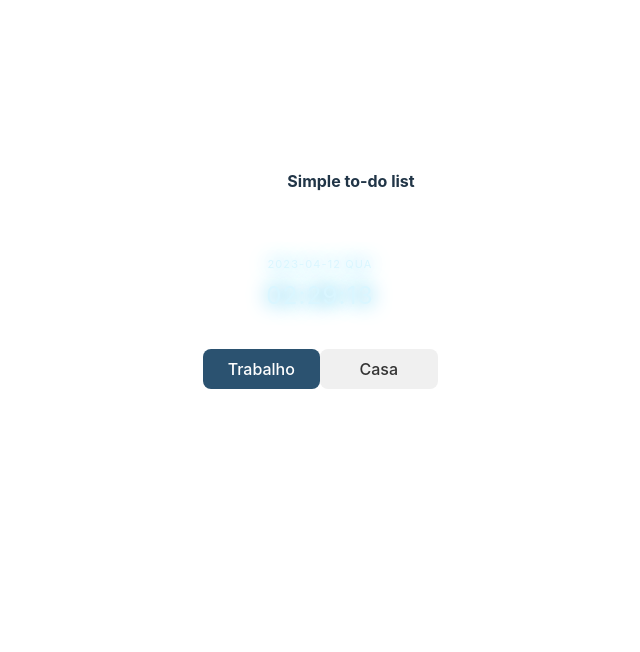
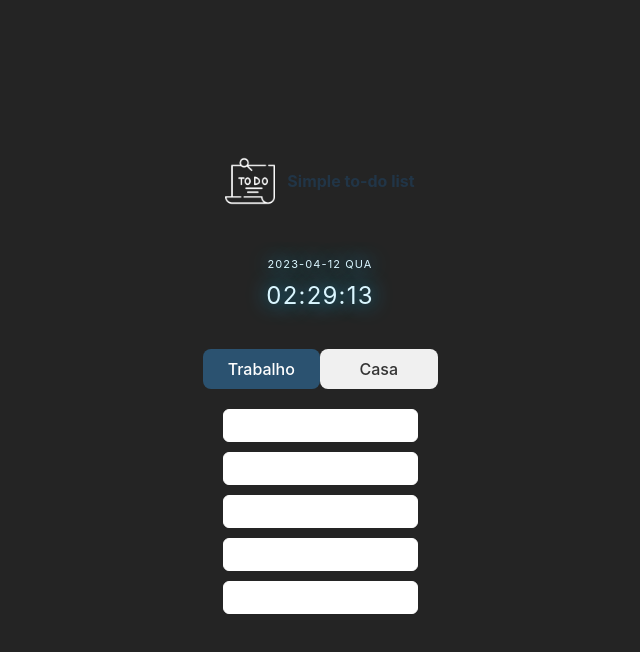
Before and after one commit to guiliznas/simple-todo-list, a Vue app: page / in a window 1280 px wide. Shown: the top 652 px of the page, without its empty margins (320-960 px from the left). Built offline with nearby package versions, Linux system fonts and the light colour scheme.

Commit message:
fix: lighthouse tips

```diff
--- a/index.html
+++ b/index.html
@@ -4,14 +4,15 @@
     <base href="/" />
     <meta charset="UTF-8" />
     <meta http-equiv="X-UA-Compatible" content="IE=edge" />
-    <meta name="viewport" content="width=device-width, initial-scale=1.0, maximum-scale=1, user-scalable=no" />
+    <meta name="viewport" content="width=device-width, initial-scale=1.0, maximum-scale=1" />
     <link rel="shortcut icon" href="/favicon.ico" />
     <meta name="msapplication-TileColor" content="#2B5270" />
     <meta name="theme-color" content="#2B5270" />
     <title>To-do list</title>
     <link rel="manifest" href="/site.webmanifest" />
+    <meta name="description" value="A simple to-do list to manage personal tasks" />
   </head>
-  <body>
+  <body style="background-color: #242424;">
     <div id="app"></div>
     <script type="module" src="/src/main.js"></script>
   </body>
--- a/src/components/TodoList.vue
+++ b/src/components/TodoList.vue
@@ -1,7 +1,7 @@
 <template>
   <div class="tab-container">
     <div class="full-center" style="margin-bottom: 50px;">
-      <img src="../assets/icon-512-white.png" width="50" alt="To-do icon" />
+      <img src="../assets/icon-512-white.png" width="50px" height="50px" alt="To-do icon" />
       <span style="margin-left: 12px; font-weight: bold;"> Simple to-do list </span>
     </div>
     <div style="display: flex; align-items: center; margin-bottom: 30px">
@@ -29,11 +29,15 @@
         v-for="(item, index) in getActiveTabItems"
         :key="index"
       >
-        <input
-          class="text-input"
-          v-model="item.value"
-          :placeholder="item.placeholder"
-        />
+        <label :for="`item-${index}`">
+          <input
+            class="text-input"
+            v-model="item.value"
+            :placeholder="item.placeholder"
+            :name="`item-${index}`"
+            :id="`item-${index}`"
+          />
+        </label>
         <button class="delete-button" @click="clearItem(item)">Done</button>
       </div>
     </div>
```
Also changed, not shown: public/robot.txt (added), public/site.webmanifest.
